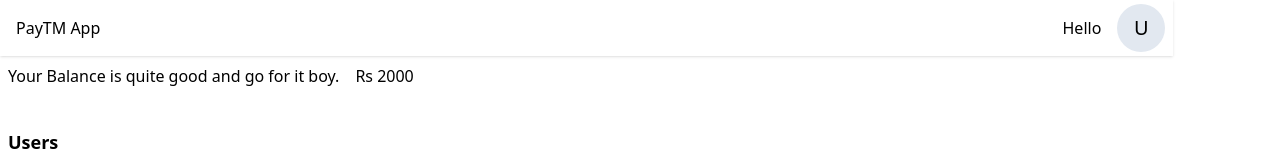
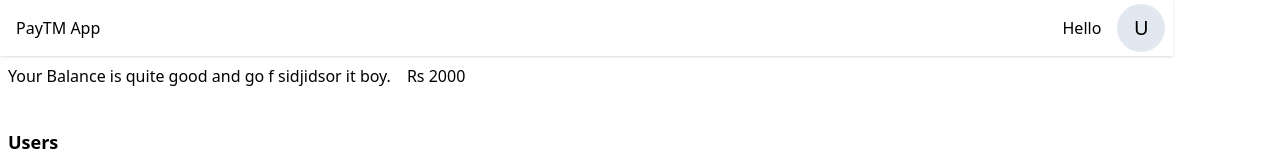
Before and after one commit to Shailenkaushik/paytm-endtoend, a React (Vite) app in the folder frontend/: page /dashboard in a window 1280 px wide. Shown: the top 160 px of the page. Built offline with nearby package versions, Linux system fonts and the light colour scheme; no server answers.

Commit message:
Update Balance.jsx

```diff
--- a/frontend/src/components/Balance.jsx
+++ b/frontend/src/components/Balance.jsx
@@ -4,7 +4,7 @@
   return (
     <div className='flex justify-start p-2'>
     <div className='font-medium '>
-      Your Balance  is quite good and go for it boy.
+      Your Balance  is quite good and go f sidjidsor it boy.
     </div>
     <div className='font-light ml-4'>
         Rs {balance}
```
